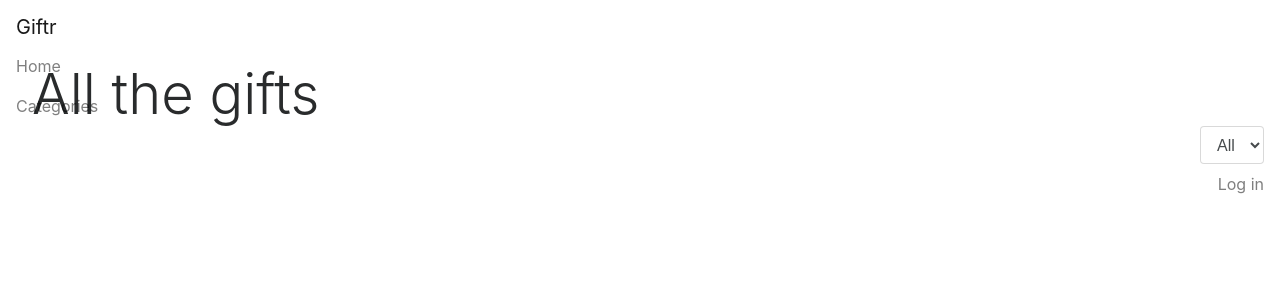
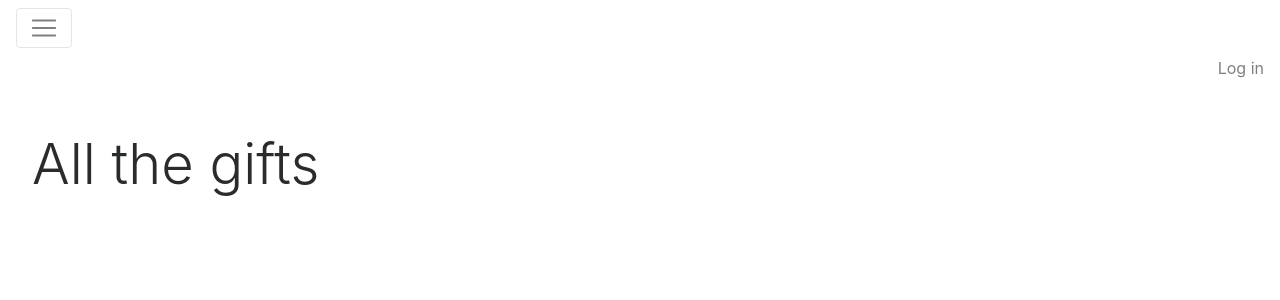
Before and after one commit to Zinston/giftr, a Flask app: page / in a window 1280 px wide. Shown: the top 300 px of the page. Run offline with Flask 2, Linux system fonts and the light colour scheme; data that the repository does not hold is empty; parts of the project's set-up code (start-up, migrations or seed data) failed here and were passed over; some libraries are stand-ins or nearby versions.

Commit message:
Make navbar responsive, improve general responsivity.

```diff
--- a/application/static/styles.css
+++ b/application/static/styles.css
@@ -44,6 +44,14 @@
 }
 
 
+header {
+    margin-top: 70px;
+}
+
+nav form, nav ol {
+    margin-right: 20px;
+}
+
 
 .card {
     max-width: 400px;
@@ -60,6 +68,7 @@
 
 .jumbotron {
     background-color: white;
+    margin-bottom: 0;
 }
 
 .navbar-img {
--- a/application/templates/index.html
+++ b/application/templates/index.html
@@ -15,6 +15,10 @@
 	</head>
 	<body>
 		<nav class="navbar navbar-expand-xl navbar-light bg-light fixed-top">
+			<button class="navbar-toggler" type="button" data-toggle="collapse" data-target="#navbarToggler" aria-controls="navbarTogglerDemo01" aria-expanded="false" aria-label="Toggle navigation">
+			    <span class="navbar-toggler-icon"></span>
+			</button>
+			<div class="collapse navbar-collapse" id="navbarToggler">
 				<a class="navbar-brand" href="{{ url_for('gifts.get') }}">Giftr</a>
 				<div class="navbar-nav">
 					<a class="nav-item nav-link" href="{{ url_for('gifts.get') }}">Home</a>
@@ -27,6 +31,7 @@
 				{% block nav %}
 				{% endblock %}
 
+			</div>
 			{% if session.username %}
 			<div class="ml-auto d-flex flex-row justify-content-center mt-3 mt-xl-0">
 				<div class="d-flex flex-column mr-2">
--- a/application/views/client/gifts/templates/gift_card.html
+++ b/application/views/client/gifts/templates/gift_card.html
@@ -25,12 +25,12 @@
 		</p>
 		<div class="links text-center">
 			{% if page == "gifts" %}
-			<a href="{{ url_for('gifts.get_byid', g_id=gift.id) }}" class="btn btn-info">View</a>
+			<a href="{{ url_for('gifts.get_byid', g_id=gift.id) }}" class="btn btn-info mb-2">View</a>
 			{% elif page == "gift" %}
-			<a href="{{ url_for('claims.get', g_id=gift.id) }}" class="btn btn-outline-info">Claims</a>
+			<a href="{{ url_for('claims.get', g_id=gift.id) }}" class="btn btn-outline-info mb-2">Claims</a>
 			{% endif %}
 			{% if session.username and gift.creator_id == session.user_id and gift.open %}
-			<a href="{{ url_for('gifts.edit_get', g_id=gift.id) }}" class="btn btn-outline-warning">Edit</a>
+			<a href="{{ url_for('gifts.edit_get', g_id=gift.id) }}" class="btn btn-outline-warning mb-2">Edit</a>
 			<a href="{{ url_for('gifts.delete_get', g_id=gift.id) }}" class="btn btn-outline-danger">Delete</a>
 			{% endif %}
 		</div>
```
Lines whose indentation alone changed are shown as unchanged.
